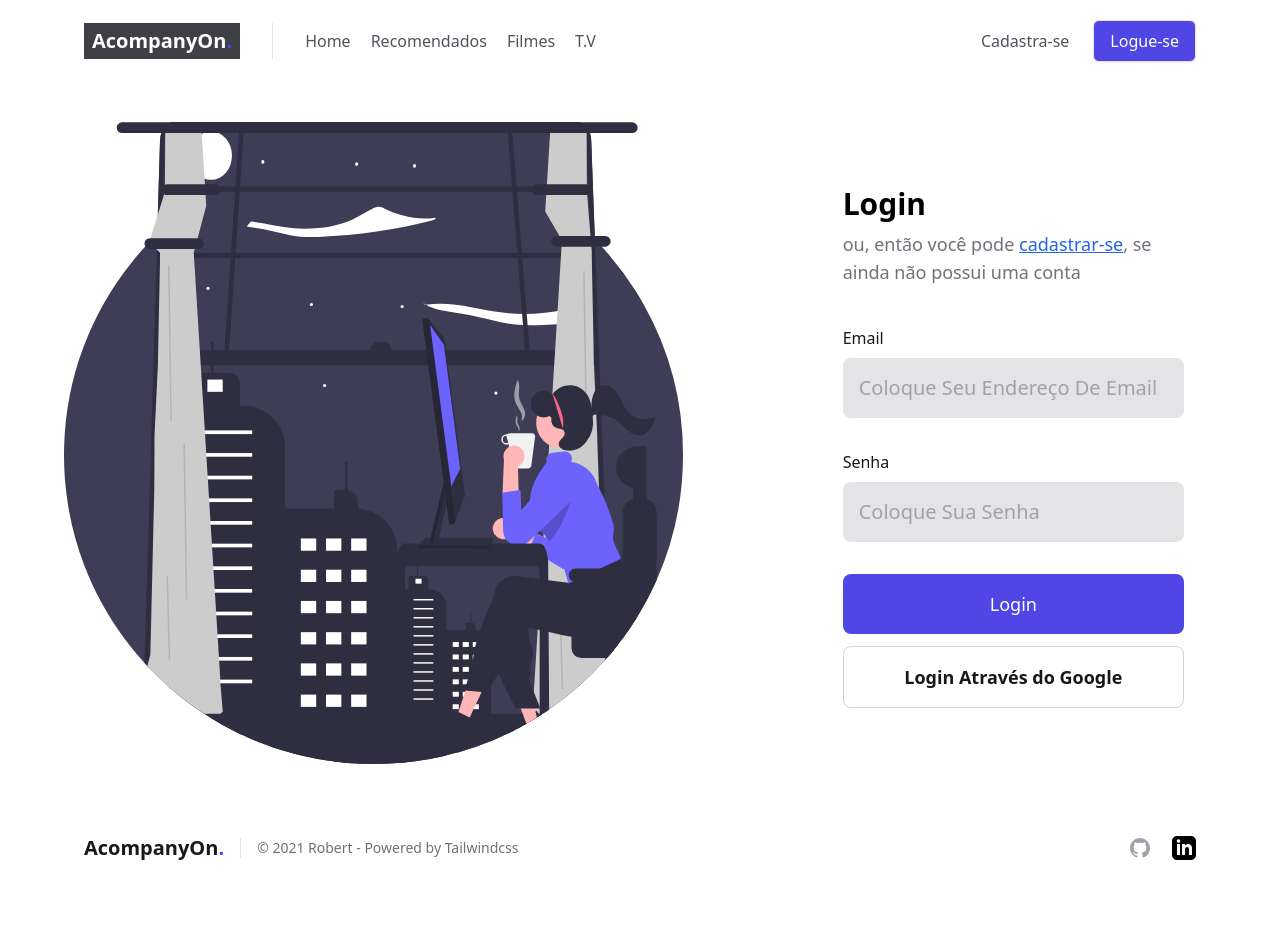
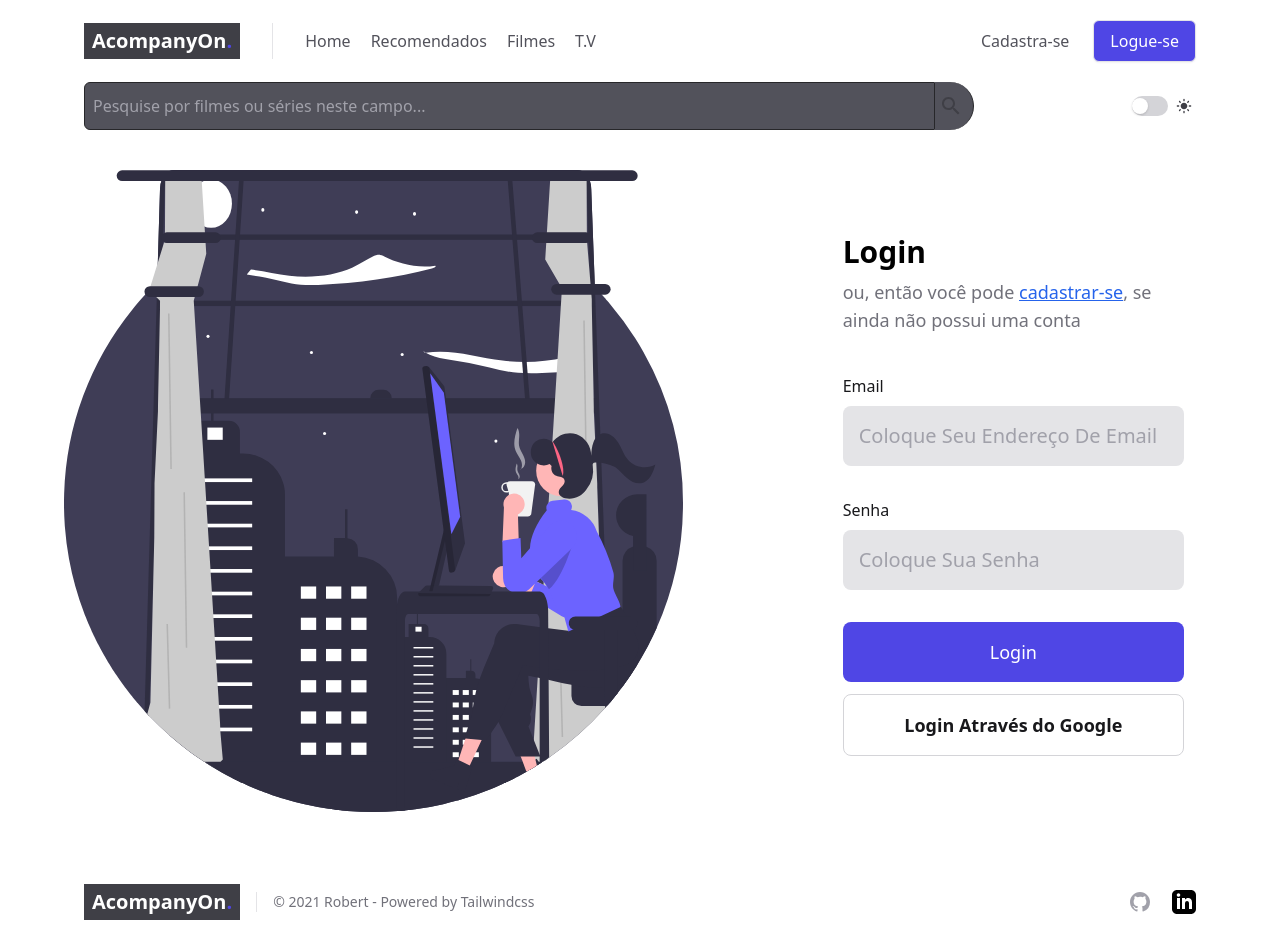
Before and after one commit to robert-office/react-node-site-filmes, a React (Create React App) app: page /login in a window 1280 px wide. Before the commit the page ends 892 px from the top, so only its background shows below. Built offline with nearby package versions, Linux system fonts and the light colour scheme; no server answers.

Commit message:
Adicionado barra de busca e alternador switch de modo Dark ou Light da aplicação

```diff
--- a/package.json
+++ b/package.json
@@ -6,9 +6,10 @@
     "@craco/craco": "^6.4.1",
     "@emotion/react": "^11.7.0",
     "@emotion/styled": "^11.6.0",
-    "@material-ui/core": "^4.12.3",
+    "@material-ui/core": "^5.0.0-beta.5",
     "@material-ui/icons": "^4.11.2",
-    "@mui/material": "^5.2.1",
+    "@mui/icons-material": "^5.2.5",
+    "@mui/material": "^5.2.5",
     "@popperjs/core": "^2.10.2",
     "@testing-library/jest-dom": "^5.11.4",
     "@testing-library/react": "^11.1.0",
--- a/src/components/Footer/index.tsx
+++ b/src/components/Footer/index.tsx
@@ -5,12 +5,9 @@ const Footer = () => {
       {/* Section 1 */}
       <section className="text-gray-700 bg-white dark:bg-gray-800 body-font px-2 md:px-0">
         <div className="container flex flex-col items-center py-8 sm:flex-row max-w-6xl px-8 xl:px-5 mx-auto">
-          <a
-            href="#_"
-            className="text-xl font-black leading-none text-gray-900 dark:text-gray-50 select-none logo"
-          >
+          <span className="bg-gray-700 dark:bg-white p-2 text-xl font-black leading-none text-white dark:text-gray-700 select-none">
             AcompanyOn<span className="text-indigo-600">.</span>
-          </a>
+          </span>
           <p className="mt-4 text-sm text-gray-500 sm:ml-4 sm:pl-4 sm:border-l sm:border-gray-200 sm:mt-0">
             © 2021 Robert - Powered by Tailwindcss
           </p>
--- a/src/components/MoviesLabel/index.tsx
+++ b/src/components/MoviesLabel/index.tsx
@@ -11,7 +11,7 @@ export const Label = ({ envolviment }: EnvolvimentLabel) => {
 
       <div className="relative flex items-end font-bold flex-row justify-between">
         <div className="flex flex-col sm:flex-row ">
-          <h2 className="text-2xl text-gray-50">{envolviment.SectionTitle} </h2>
+          <h2 className="text-2xl dark:text-gray-50 text-gray-600">{envolviment.SectionTitle} </h2>
           <a className="sm:ml-10 flex items-center text-gray-400 dark:text-gray-300 sm:mt-0 mt-2">
             <span className="text-sm">{envolviment.SectionSubTitle}</span>
             <svg
--- a/src/components/NavBar/index.tsx
+++ b/src/components/NavBar/index.tsx
@@ -1,10 +1,35 @@
+import "./style.css";
 
 
+import DarkModeIcon from '@material-ui/icons/NightsStay';
+import LightModeIcon from '@mui/icons-material/LightMode';
+
+import SearchIcon from '@material-ui/icons/Search';
+import { useEffect, useState } from "react";
+import { color } from "@mui/system";
+
 export const OtherNavBar = () => {
+
+  function setSwitch() {
+    const html = document.querySelector("html")!;
+
+    (!btnSwitch) ? html.classList.add("dark") : html.classList.remove("dark");
+  }
+
+  function changeMode(mode: boolean) {
+    console.log(mode);
+  }
+
+  const [btnSwitch, setBtnSwitch] = useState(false);
+
+  useEffect(() => {
+    changeMode(btnSwitch);
+  }, [btnSwitch]);
+
   return (
     <>
       {/* Section 1 */}
-      <section className="w-full px-2 md:px-0 text-gray-700 bg-white dark:bg-gray-800">
+      <section className="w-full px-2 md:px-0 text-gray-700 bg-white dark:bg-gray-800 flex flex-col">
         <div className="container flex flex-col flex-wrap items-center justify-between py-5 mx-auto sm:flex-row max-w-6xl px-8 xl:px-5">
           <div className="relative flex flex-col md:flex-row">
             <a
@@ -23,21 +48,21 @@ export const OtherNavBar = () => {
                 Home
               </a>
               <a
-                href={process.env.REACT_APP_BASE_URL+"/todos/recomendados"}
+                href={process.env.REACT_APP_BASE_URL + "/todos/recomendados"}
                 className="mr-5 font-medium leading-6 text-gray-600 hover:text-gray-900 dark:text-white dark:hover:text-indigo-300"
               >
                 Recomendados
               </a>
 
               <a
-                href={process.env.REACT_APP_BASE_URL+"/todos/populares"}
+                href={process.env.REACT_APP_BASE_URL + "/todos/populares"}
                 className="mr-5 font-medium leading-6 text-gray-600 hover:text-gray-900 dark:text-white dark:hover:text-indigo-300"
               >
                 Filmes
               </a>
 
               <a
-                href={process.env.REACT_APP_BASE_URL+"/todos/tv"}
+                href={process.env.REACT_APP_BASE_URL + "/todos/tv"}
                 className="mr-5 font-medium leading-6 text-gray-600 hover:text-gray-900 dark:text-white dark:hover:text-indigo-300"
               >
                 T.V
@@ -46,19 +71,51 @@ export const OtherNavBar = () => {
           </div>
           <div className="inline-flex items-center ml-5 space-x-6 lg:justify-end justify-center">
             <a
-              href={process.env.REACT_APP_BASE_URL+"/cadastro"}
+              href={process.env.REACT_APP_BASE_URL + "/cadastro"}
               className="text-base font-medium leading-6 text-gray-600 whitespace-no-wrap transition duration-150 ease-in-out hover:text-gray-900 dark:text-white dark:hover:text-indigo-300"
             >
               Cadastra-se
             </a>
             <a
-              href={process.env.REACT_APP_BASE_URL+"/login"}
+              href={process.env.REACT_APP_BASE_URL + "/login"}
               className="inline-flex items-center justify-center px-4 py-2 text-base font-medium leading-6 text-white whitespace-no-wrap bg-indigo-600 border border-transparent rounded-md shadow-sm hover:bg-indigo-500 focus:outline-none focus:ring-2 focus:ring-offset-2 focus:ring-indigo-600"
             >
               Logue-se
             </a>
           </div>
         </div>
+
+        <div className="container flex flex-wrap items-center justify-between mx-auto flex-row max-w-6xl px-8 xl:px-5">
+          <form className="relative sm:w-4/5 w-3/5 h-12 flex flex-row">
+            <div className="relative w-full" >
+              <input placeholder="Pesquise por filmes ou séries neste campo..."
+                type="text"
+                className="w-full h-full relative border bg-gray-600 border-gray-800 dark:border-white rounded-l-md px-2 text-white" />
+            </div>
+            <button className="relative dark:bg-white bg-gray-600 border-r border-gray-800 dark:border-white rounded-r-full w-10 p-1 flex items-center">
+              <SearchIcon />
+            </button>
+          </form>
+
+          <div className="flex flex-row items-center">
+
+            <input type="checkbox" name="checkboxDarkMode" value="" id="checkbox" className="hidden" onChange={(e) => {
+              setBtnSwitch(e.target.checked);
+              setSwitch();
+            }} />
+            <label htmlFor="checkbox" className="cursor-pointer">
+              <div className="w-9 h-5 flex items-center bg-gray-300 rounded-full p2">
+                <div className="w-4 h-4 bg-white rounded-full shadow switch-ball"></div>
+              </div>
+            </label>
+
+            {!btnSwitch ? (
+              <LightModeIcon className="bg-white rounded-full p-1 ml-1" />
+            ) : (
+              <DarkModeIcon className="bg-white rounded-full p-1 ml-1" />
+            )}
+          </div>
+        </div>
       </section>
     </>
   );
--- /dev/null
+++ b/src/components/NavBar/style.css
@@ -0,0 +1,5 @@
+#checkbox:checked + label .switch-ball{
+    background-color: white;
+    transform: translateX(20px);
+    transition: transform 0.3s linear;
+  }
--- a/tailwind.config.js
+++ b/tailwind.config.js
@@ -3,7 +3,7 @@ const colors = require('tailwindcss/colors');
 
 module.exports = {
   purge: ['./src/**/*.{js,jsx,ts,tsx}', './public/index.html'],
-  darkMode: 'media', // or 'media' or 'class'
+  darkMode: 'class', // or 'media' or 'class'
   theme: {
     colors: {
       // Configure your color palette here
```
Also changed, not shown: 1 other file (tests, documents, lock files or other folders).
